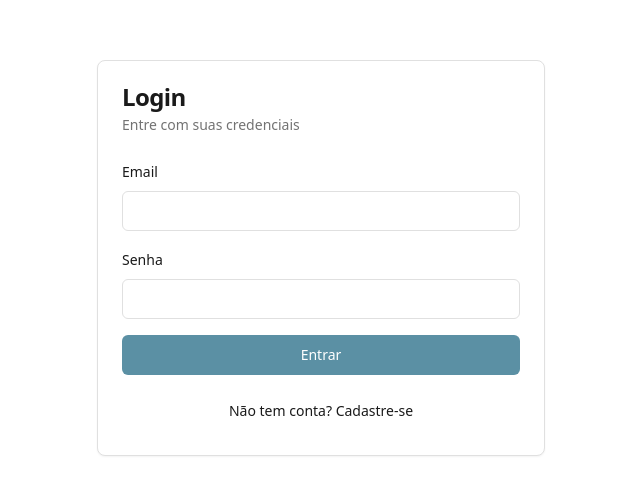
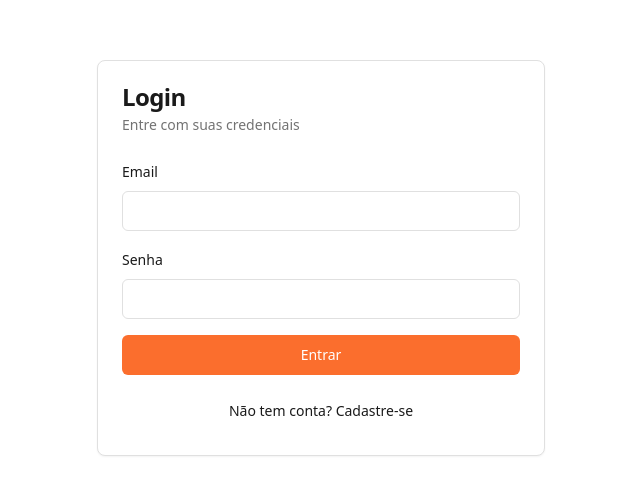
Before and after one commit to GHASConsulting/scrum-flow-prime, a React (Vite) app: page /auth in a window 1280 px wide. Shown: the part 142-636 px from the top of the page, without its empty margins (319-959 px from the left). Built offline with nearby package versions, Linux system fonts and the light colour scheme; the HTML template or start-up script is replaced by a standard one.

Commit message:
Update blue colors to orange

```diff
--- a/src/index.css
+++ b/src/index.css
@@ -17,16 +17,16 @@ All colors MUST be HSL.
     --popover: 0 0% 100%;
     --popover-foreground: 0 0% 10%;
 
-    --primary: 197 29% 50%;
+    --primary: 19 96% 58%;
     --primary-foreground: 0 0% 100%;
 
-    --secondary: 197 15% 90%;
+    --secondary: 19 96% 95%;
     --secondary-foreground: 0 0% 10%;
 
     --muted: 0 0% 96%;
     --muted-foreground: 0 0% 45%;
 
-    --accent: 197 29% 50%;
+    --accent: 19 96% 58%;
     --accent-foreground: 0 0% 100%;
 
     --destructive: 0 70% 50%;
@@ -34,7 +34,7 @@ All colors MUST be HSL.
 
     --border: 0 0% 88%;
     --input: 0 0% 88%;
-    --ring: 197 29% 50%;
+    --ring: 19 96% 58%;
 
     --radius: 0.5rem;
 
```
